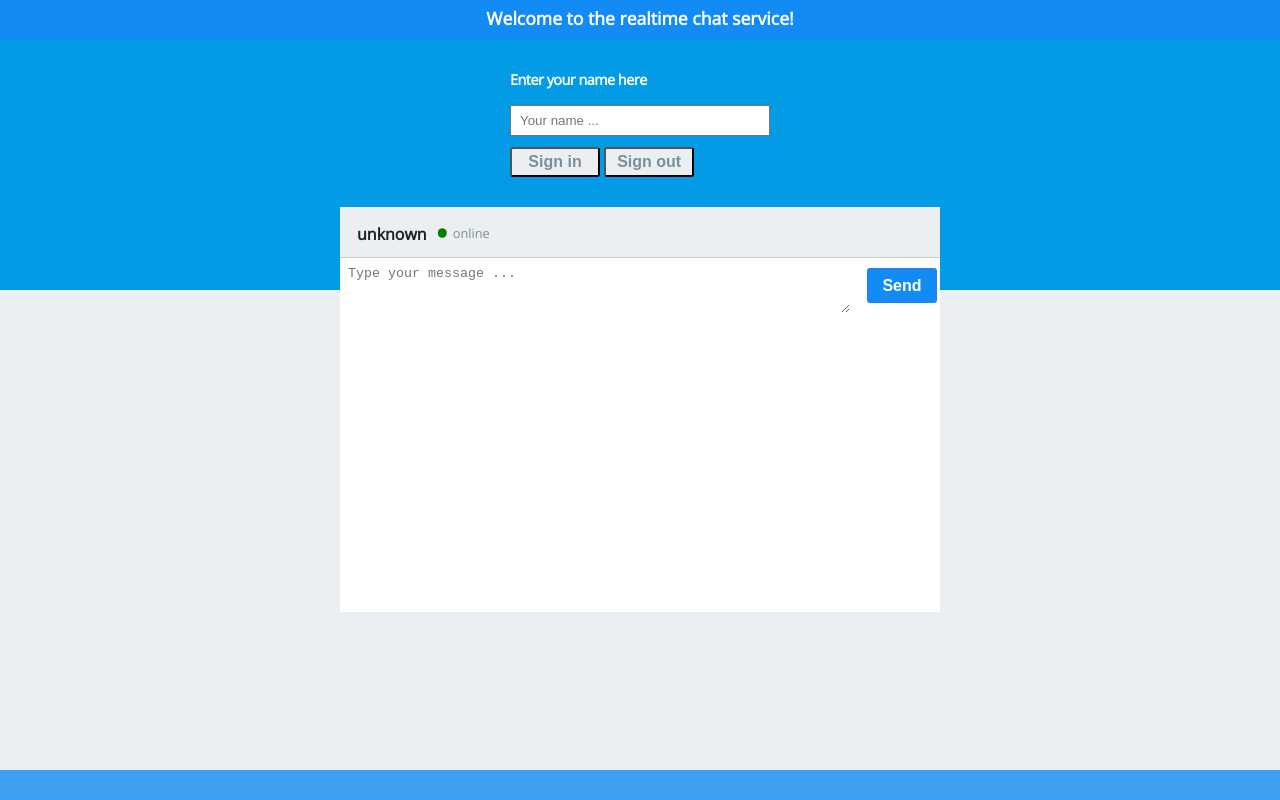
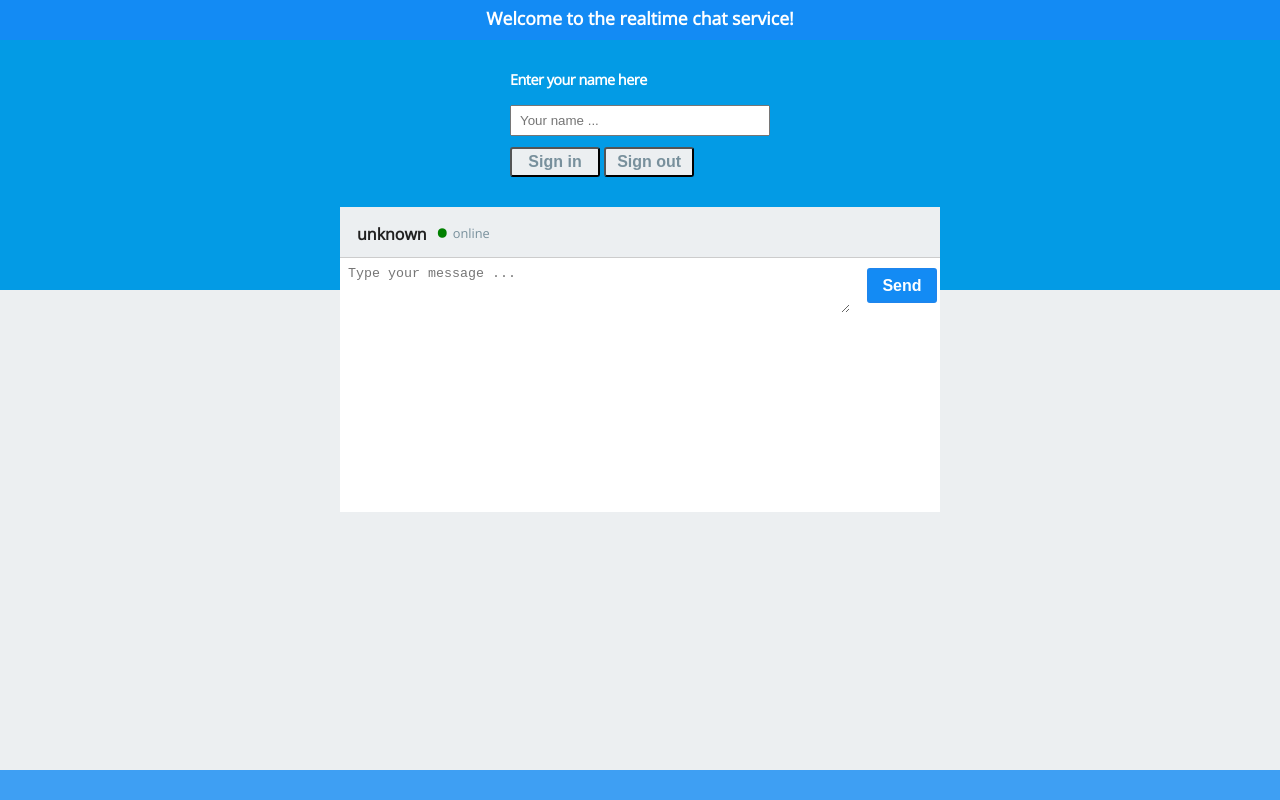
Before and after one commit to saraa379/realtime-chat, a plain HTML site: page index.html in a window 1280 px wide. Drawn offline with nearby package versions, Linux system fonts and the light colour scheme; no server answers.

Commit message:
Update style.css

```diff
--- a/css/style.css
+++ b/css/style.css
@@ -2,39 +2,18 @@
 	box-sizing: border-box;
 }
 
-/*
-colors
-
-text colors
-black : #212121 (on white, bg)
-grey: #075075; (on white)
-red warning: DD2C00;
-
-BG
-blue-header: #138bf4;
-blue-hero: 039BE5;
-section-grey: #ECEFF1; (lightgrey bg)
-footer dark grey: #78909C, #0303C42;
-*/
-
 html {
-	height: 100%;
+	height: 450px;
 	font-size: 16px;
 	min-width: 250px;
 	background-color: #ECEFF1;
-	position: relative;
 }
 
 body {
 	font-family: 'Open Sans', Arial, sans-serif;
 	word-wrap: break-word;
 	line-height: 30px;
-	position: relative;
-	height: 100%;
-}
-#wrap {
-	position: relative;
-	height: 100%;
+	height: 450px;
 }
 
 .aligncenter {
@@ -146,7 +125,7 @@ a {
 	position: relative;
 	max-width: 600px;
 	margin: 30px auto;
-	height: 400px;
+	height: 300px;
 }
 	#chatHeader p {
 		display: inline;
@@ -225,7 +204,7 @@ a {
 #msgWrap {
 	width: 100%;
 	display: flex;
-	height: 300px;
+	height: 200px;
 	background-color: white;
 	position: relative;
 	flex-flow: column nowrap;
@@ -288,9 +267,10 @@ a {
 footer {
 	width: 100%;
 	height: 30px;
-	position: absolute;
+	margin-top: 50px;
 	background-color: #138bf4; /*#78909C, #0303C42;*/
 	opacity: 0.8;
+	position: absolute;
 	bottom: 0;
 }
 
```
